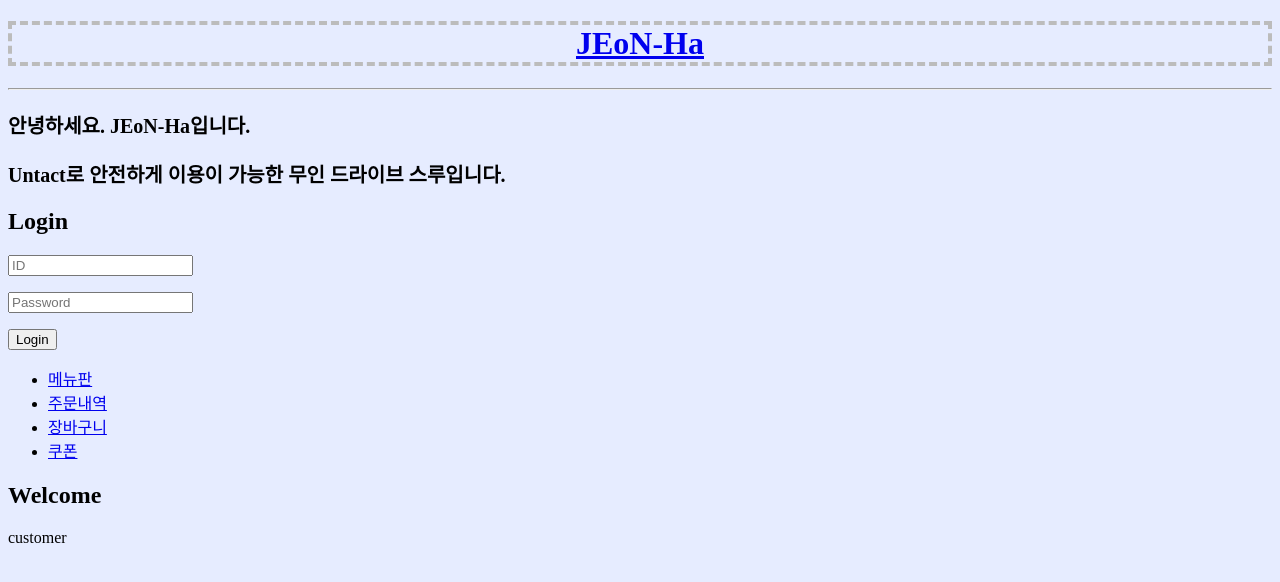
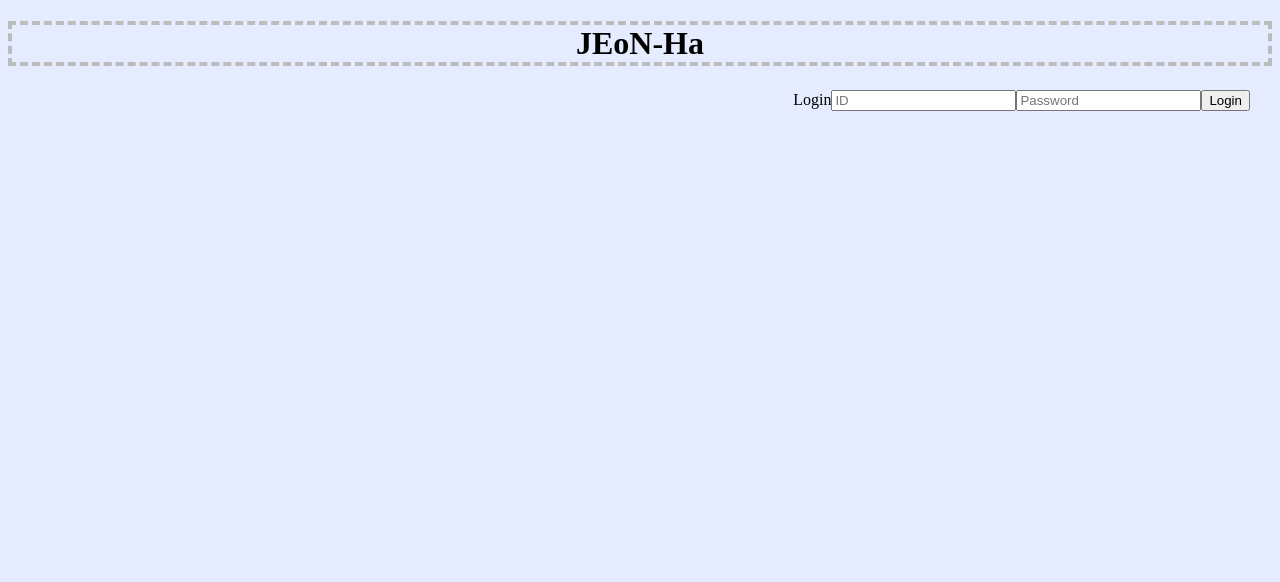
Before and after one commit to JEoN-Ha/Senior-Project, a React (Create React App) app in the folder Armful/jeonha/: page / in a window 1280 px wide. Shown: the top 582 px of the page. Built offline with nearby package versions, Linux system fonts and the light colour scheme.

Commit message:
로그인 위치 변경

```diff
--- a/Armful/jeonha/src/App.js
+++ b/Armful/jeonha/src/App.js
@@ -9,15 +9,6 @@ import UpdateContent from "./components/UpdateContent";
 import Control from "./components/Control";
 import CustomerList from "./components/CustomerList";
 
-/* Component를 만드는 틀
-class Subject extends Component {
-  render() {
-    return (
-    );
-  }
-}
-*/
-
 class App extends Component {
   constructor(props){   //Component를 실행할 때 constructor가 가장 먼저 실행되어 초기화를 담당
     super(props);
@@ -28,17 +19,9 @@ class App extends Component {
       mode2 : 'welcome',
       selected_list_id:2,
       selected_customerlist_id:1,
-      subject : {title:'JEoN-Ha', sub:'안녕하세요. JEoN-Ha입니다.',
-        desc:'Untact로 안전하게 이용이 가능한 무인 드라이브 스루입니다.'},
-      welcome : {title:'Welcome', desc:'customer'},
-      Lists : [
-        {id:1, title:'메뉴판', desc:'아메리카노 5000원'},
-        {id:2, title:'주문내역', desc:'아메리카노 2잔'},
-        {id:3, title:'장바구니', desc:'내역 없음'},
-        {id:4, title:'쿠폰', desc:'아메리카노 10% 할인 쿠폰 1장'}
-      ],
+      subject : {title:'JEoN-Ha'},
       customerLists : [
-        {id:1, ID:'임아름', PW:'1234'}
+        {id:null, ID:null, PW:null}
       ]
     }
 
@@ -120,44 +103,16 @@ class App extends Component {
       }.bind(this)}></UpdateContent>
     } else if(this.state.mode1 === 'readCustomer'){
       let _data = this.getReadCustomer();
-      _article = <ReadCustomer title={this.state.welcome.title}ID={_data.ID}></ReadCustomer>
+      _article = <ReadCustomer title={'Welcome'}ID={_data.ID}></ReadCustomer>
     }
     return _article;
   }
 
-  getReadContent(){
-    let i = 0;
-      while(i < this.state.Lists.length){
-        let data = this.state.Lists[i];
-        if(data.id === this.state.selected_list_id){
-          return data;
-          break;
-        }
-        i = i + 1;
-      }
-  }
-  getContent(){
-    let _title, _desc, _article = null;
-    if(this.state.mode2 === 'welcome'){
-      _title = this.state.welcome.title;
-      _desc = this.state.welcome.desc;
-      _article = <ReadContent title={_title} desc={_desc}></ReadContent>
-    } else if(this.state.mode2 === 'read'){
-      let _content = this.getReadContent();
-      _article = <ReadContent title={_content.title} desc={_content.desc}></ReadContent>
-    }
-    return _article;
-  }
   render() {    //어떤 Html을 그릴것인가?
     return (
       <div className="App">
         <Subject
           title={this.state.subject.title}
-        sub={this.state.subject.sub}
-        desc={this.state.subject.desc}
-        onChangePage={function() {
-          this.setState({mode2:'welcome'});  //함수안에서 state 바꿀 때 무조건 setState 사용
-        }.bind(this)}   //this를 함수안에서 쓸 때 무조건 쓰기
         ></Subject>
 
         {/* 로그인 폼 */}
@@ -165,18 +120,6 @@ class App extends Component {
 
         {/* 로그아웃 버튼*/}
         {this.getLogout()}
-
-      <List
-        onChangePage={function(id) {
-          this.setState({
-            mode2:'read',
-            selected_list_id:Number(id)  //Number():문자를 숫자로 바꿔줌
-          });
-        }.bind(this)}
-        data={this.state.Lists}
-        ></List>
-
-      {this.getContent()}
       </div>
     );
   }
--- a/Armful/jeonha/src/components/LoginContent.js
+++ b/Armful/jeonha/src/components/LoginContent.js
@@ -3,9 +3,13 @@ import "./Component.css";
 
 class LoginContent extends Component {
     render() {
+        const LoginStyle = {
+          position: 'fixed',
+          top: 90,
+          right: 30
+        }
       return (
-          <article>
-              <h2>Login</h2>
+          <article style={LoginStyle}>
               <form action="/login_process" method="post"
                 onSubmit={function (e) {
                   e.preventDefault();
@@ -15,14 +19,10 @@ class LoginContent extends Component {
                   );
                   alert('로그인이 완료됐습니다.');
                 }.bind(this)}>
-                <view style={{flex: 1, flexDirection: 'low'}}>
-                  <view style={{flex: 1, flexDirection: 'column'}}>
-                    <p><input style={{flex: 1}} type="text" name="ID" placeholder="ID"></input></p>
-                    <p><input style={{flex: 1}} type="text" name="PW" placeholder="Password"></input></p>
-                  </view>
-                  <button style={{flex: 1}} type="submit">Login</button>
-                </view>
-
+                  Login
+                  <input type="text" name="ID" placeholder="ID"></input>
+                  <input type="text" name="PW" placeholder="Password"></input>
+                  <button type="submit">Login</button>
               </form>
           </article>
       );
--- a/Armful/jeonha/src/components/Subject.js
+++ b/Armful/jeonha/src/components/Subject.js
@@ -5,13 +5,8 @@ class Subject extends Component {   //Subject라는 태그를 생성
     render() {
       return (
         <header>
-          <h1 className="MainTitle"><a href="/" onClick={function(e){
-            e.preventDefault();
-            this.props.onChangePage();
-          }.bind(this)}>{this.props.title}</a></h1>
-          <hr></hr>
-          <h3 className="SubTitle">{this.props.sub}</h3>
-          <h3 className="SubTitle">{this.props.desc}</h3>
+          <h1 className="MainTitle">{this.props.title}</h1>
+          {/* <hr></hr> */}
         </header>
       );
     }
```
Also changed, not shown: Armful/jeonha/src/components/TopBar.js (added, +59 -0 lines), 1 other file (tests, documents, lock files or other folders). Lines whose indentation alone changed are shown as unchanged.
